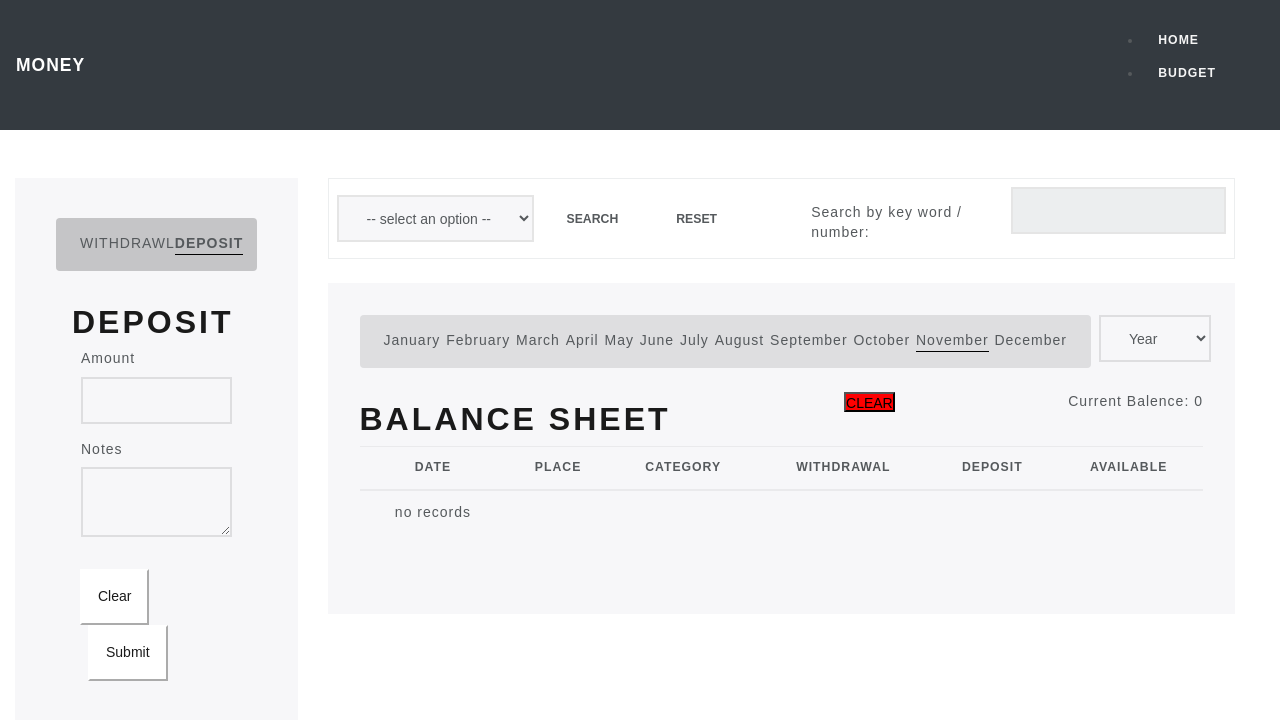
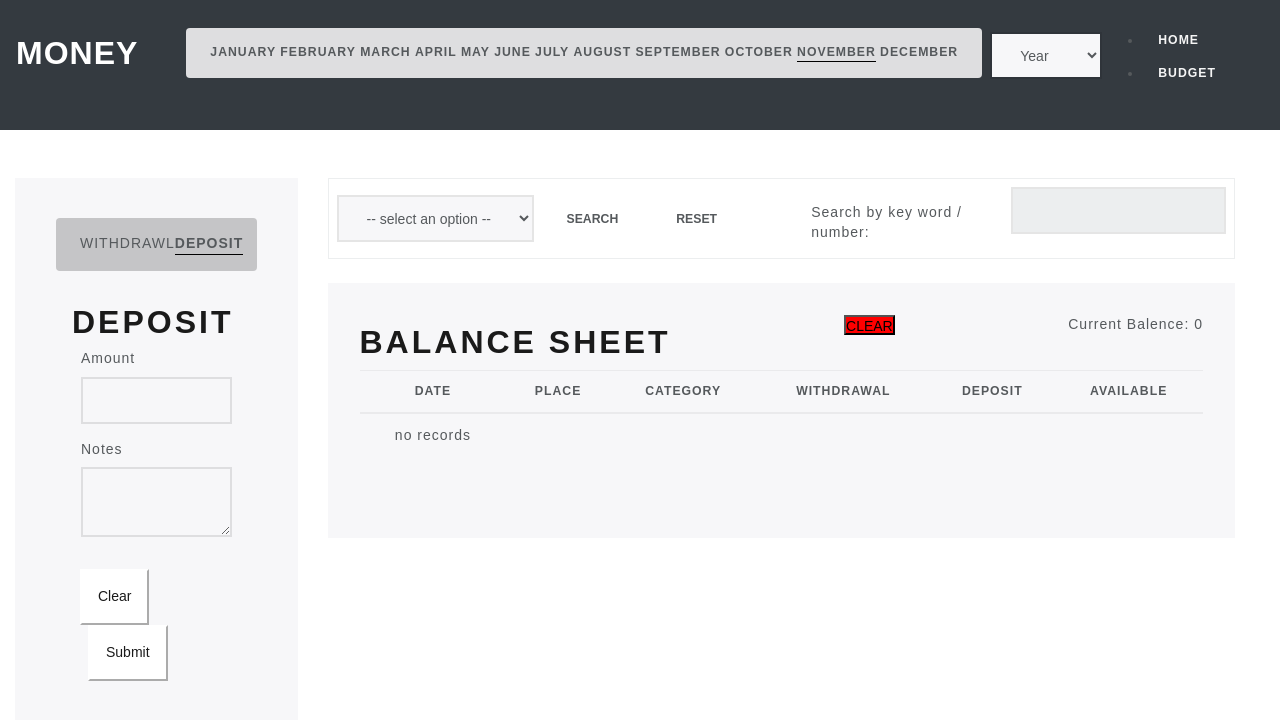
Before and after one commit to plake492/simple_budget, a React (Create React App) app: page / in a window 1280 px wide. Shown: the top 720 px of the page. Built offline with nearby package versions, Linux system fonts and the light colour scheme.

Commit message:
Move date selectors to navbar

```diff
--- a/src/componenets/Nav.js
+++ b/src/componenets/Nav.js
@@ -1,10 +1,48 @@
 import React from 'react'
 import { Link } from 'react-router-dom'
+import { useStoreContext } from '../utils/GlobalState'
 
 function Nav () {
+  const underline = {
+    borderBottom: 'black 1px solid',
+    color: 'hsl(225, 2, 80)'
+  }
+  const months = ['January', 'February', 'March', 'April', 'May', 'June', 'July', 'August', 'September', 'October', 'November', 'December']
+  const [state, dispatch] = useStoreContext()
+
+  const updateDate = (value, month) => {
+    if (month) {
+      dispatch({ type: 'UPDATE_FOCUS_DATE', date: value + '_' + state.focusYear })
+      dispatch({ type: 'UPDATE_FOCUS_MONTH', month: value })
+    } else {
+      dispatch({ type: 'UPDATE_FOCUS_DATE', date: state.focusMonth + '_' + value })
+      dispatch({ type: 'UPDATE_FOCUS_YEAR', year: value })
+    }
+  }
+
   return (
     <nav className='navbar navbar-dark bg-dark'>
-      <a className='navbar-brand' href='/'>Money</a>
+      <a className='h1 mt-n3 text-light' href='/'>Money</a>
+      <div className='d-flex flex-row flex-fill justify-content-end mx-5'>
+        <div className='flex-fill month_select d-flex justify-content-between px-4 pt-3 rounded mb-4' style={{ backgroundColor: '#DEDEE0' }}>
+          {months.map((month, index) => (
+            <p
+              style={state.focusMonth === month ? underline : null}
+              key={index}
+              onClick={() => updateDate(month, true)}
+            >{month}
+            </p>
+          ))}
+        </div>
+        <div className='pt-1'>
+          <select
+            className='form-control ml-2'
+            onChange={(e) => updateDate(e.target.value, false)}
+          >
+            <option value=''>Year</option><option value='2018'>2018</option><option value='2019'>2019</option><option value='2020'>2020</option><option value='2021'>2021</option><option value='2022'>2022</option>
+          </select>
+        </div>
+      </div>
       <div className='ml-auto'>
         <ul>
           <li className='nav-item'>
--- a/src/componenets/SpendingTable.js
+++ b/src/componenets/SpendingTable.js
@@ -16,12 +16,6 @@ function SpendingTable ({
   searchByKeyWord,
   handleChangeKeyword
 }) {
-  const underline = {
-    borderBottom: 'black 1px solid',
-    color: 'hsl(225, 2, 80)'
-  }
-
-  const months = ['January', 'February', 'March', 'April', 'May', 'June', 'July', 'August', 'September', 'October', 'November', 'December']
   const [state, dispatch] = useStoreContext()
 
   const [showLineItem, setShowLineItem] = useState(false)
@@ -42,22 +36,15 @@ function SpendingTable ({
   const clearAll = () => {
     const verify = prompt('if sure, type "yes"')
     API.deleteAll()
+    if (verify === null) {
+      return
+    }
     if (verify.toLowerCase() === 'yes') {
-      dispatch({
+      return dispatch({
         type: 'INITIALIZE_BUDGET',
         transactions: [],
         currentBalance: 0
       })
-    }
-  }
-
-  const updateDate = (value, month) => {
-    if (month) {
-      dispatch({ type: 'UPDATE_FOCUS_DATE', date: value + '_' + state.focusYear })
-      dispatch({ type: 'UPDATE_FOCUS_MONTH', month: value })
-    } else {
-      dispatch({ type: 'UPDATE_FOCUS_DATE', date: state.focusMonth + '_' + value })
-      dispatch({ type: 'UPDATE_FOCUS_YEAR', year: value })
     }
   }
 
@@ -79,26 +66,6 @@ function SpendingTable ({
               />
             </div>
             <div className='jumbotron' style={{ paddingTop: '2rem' }}>
-              <div className='d-flex flex-row justify-content-end'>
-                <div className='flex-fill month_select d-flex justify-content-between px-4 pt-3 rounded mb-4' style={{ backgroundColor: '#DEDEE0' }}>
-                  {months.map((month, index) => (
-                    <p
-                      style={state.focusMonth === month ? underline : null}
-                      key={index}
-                      onClick={() => updateDate(month, true)}
-                    >{month}
-                    </p>
-                  ))}
-                </div>
-                <div>
-                  <select
-                    className='form-control ml-2'
-                    onChange={(e) => updateDate(e.target.value, false)}
-                  >
-                    <option value=''>Year</option><option value='2018'>2018</option><option value='2019'>2019</option><option value='2020'>2020</option><option value='2021'>2021</option><option value='2022'>2022</option>
-                  </select>
-                </div>
-              </div>
               <div className='d-flex justify-content-between'>
                 <h1 className='text-center pt-2'>Balance Sheet</h1>
                 <button style={{ height: '20px', backgroundColor: 'red' }} onClick={() => clearAll()}>CLEAR</button>
```
